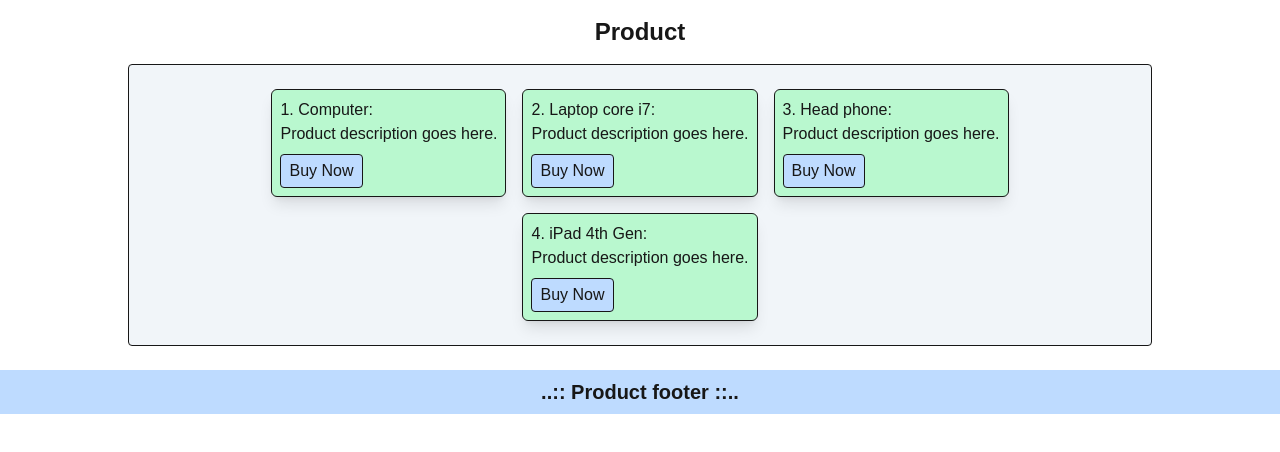
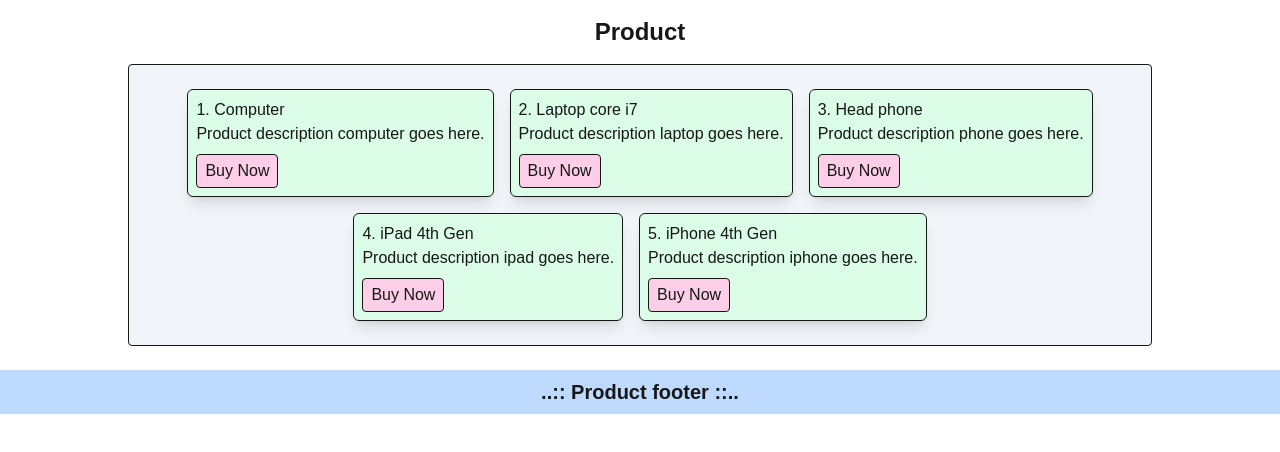
Before and after one commit to wwarodom/webapp, a Next.js app: page /products in a window 1280 px wide. Shown: the top 452 px of the page. Built offline with nearby package versions, Linux system fonts and the light colour scheme.

Commit message:
add JSON Object

```diff
--- a/app/products/page.tsx
+++ b/app/products/page.tsx
@@ -1,30 +1,29 @@
 export default function Products() {
-    return (
-        <div>
-            <h1 className="font-bold text-2xl text-center my-4">Product</h1>
-            <div className="flex flex-wrap m-auto justify-center w-[80%] border rounded m-4 p-4 bg-slate-100 mb-6">
-                <div className="shadow-lg rounded-md border w-fit bg-green-200 p-2 m-2">
-                    <h2>1. Computer:</h2>
-                    <p>Product description goes here.</p>
-                    <button className="border bg-blue-200 px-2 py-1 mt-2 rounded hover:font-bold">Buy Now</button>
-                </div>
-                <div className="shadow-lg rounded-md border w-fit bg-green-200 p-2 m-2">
-                    <h2>2. Laptop core i7:</h2>
-                    <p>Product description goes here.</p>
-                    <button className="border bg-blue-200 px-2 py-1 mt-2 rounded hover:font-bold">Buy Now</button>
-                </div>
-                <div className="shadow-lg rounded-md border w-fit bg-green-200 p-2 m-2">
-                    <h2>3. Head phone:</h2>
-                    <p>Product description goes here.</p>
-                    <button className="border bg-blue-200 px-2 py-1 mt-2 rounded hover:font-bold">Buy Now</button>
-                </div>
-                <div className="shadow-lg rounded-md border w-fit bg-green-200 p-2 m-2">
-                    <h2>4. iPad 4th Gen:</h2>
-                    <p>Product description goes here.</p>
-                    <button className="border bg-blue-200 px-2 py-1 mt-2 rounded hover:font-bold">Buy Now</button>
-                </div>
-            </div>
-            <footer className="bg-blue-200 p-2 text-center font-bold text-xl"> ..:: Product footer ::.. </footer>
+
+    const products = [
+        { name: "Computer", description: "Product description computer goes here." },
+        { name: "Laptop core i7", description: "Product description laptop goes here." },
+        { name: "Head phone", description: "Product description phone goes here." },
+        { name: "iPad 4th Gen", description: "Product description ipad goes here." },
+        { name: "iPhone 4th Gen", description: "Product description iphone goes here." },
+    ];
+    return (<div>
+        <h1 className="font-bold text-2xl text-center my-4">Product</h1>
+        <div className="flex flex-wrap m-auto justify-center w-[80%] border rounded m-4 p-4 bg-slate-100 mb-6">
+            {
+                products.map((product, index) => {
+                    return (
+                        <div key={index} className="shadow-lg rounded-md border w-fit bg-green-100 p-2 m-2">
+                            <h2>{index + 1}. {product.name}</h2>
+                            <p>{product.description}</p>
+                            <button className="border bg-pink-200 px-2 py-1 mt-2 rounded hover:font-bold">Buy Now</button>
+                        </div>)
+                })
+            }
+
+
         </div>
+        <footer className="bg-blue-200 p-2 text-center font-bold text-xl"> ..:: Product footer ::.. </footer>
+    </div>
     )
 }
```
